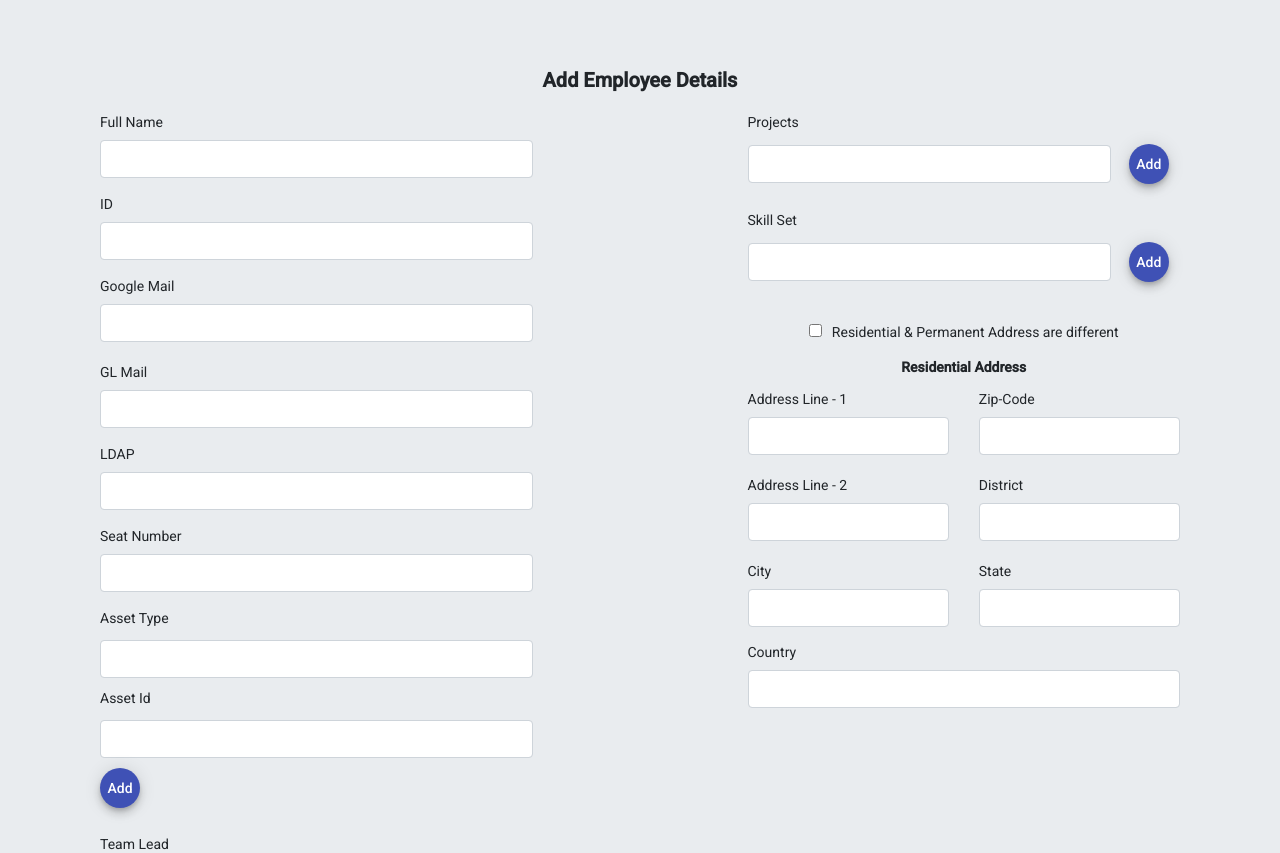
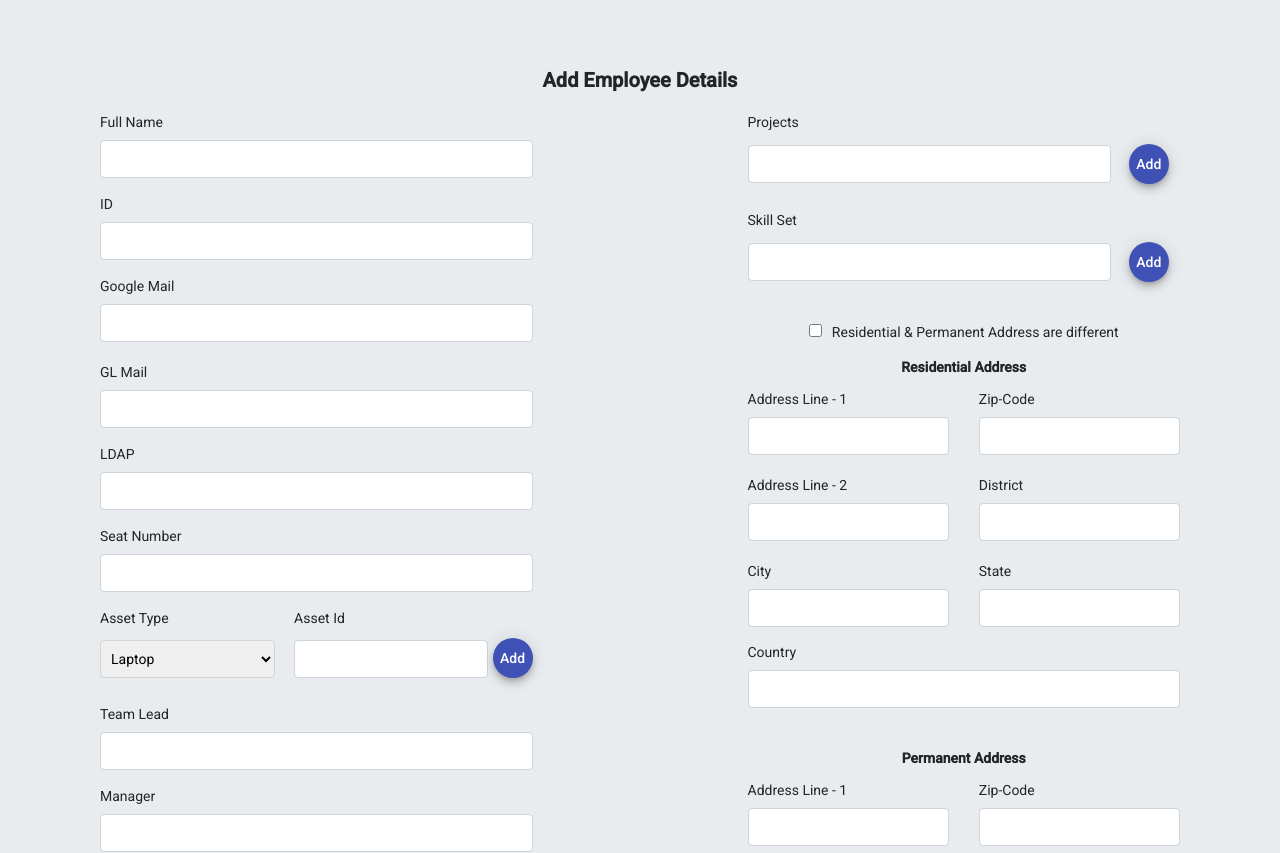
Before and after one commit to nadipalligupta/gloEmployee, an Angular app: page /addEmployee in a window 1280 px wide. Shown: the top 853 px of the page. Built offline with nearby package versions, Linux system fonts and the light colour scheme.

Commit message:
gloEmployee

```diff
--- a/src/app/add-employee/add-employee.component.css
+++ b/src/app/add-employee/add-employee.component.css
@@ -30,3 +30,16 @@
 .disableAddr{
     margin-left: 10px;
 }
+#selected{
+    width: 90%;
+    border-radius: 4px;
+    height: 38px;
+    border: 1px solid rgb(212, 212, 212);
+    padding-left: 6px;
+}
+#assetBtn{
+    margin-top: 30px;
+    margin-left: 1%;
+    margin-right: 0px !important;
+    margin-bottom: 0px;;
+}
--- a/src/app/add-employee/add-employee.component.html
+++ b/src/app/add-employee/add-employee.component.html
@@ -43,13 +43,30 @@
                     </div>
 
                     <!-- Assets -->
-                    <div class="form-group" formArrayName = "assets">
-                        <p>Asset Type</p>
-                        <input type="text" class="form-control assets" #assettype style="margin-bottom: 10px;">
+                    <div class="form-group" formArrayName = "assets" style="display: flex;">
+                        <div style="width: 45%;">
+
+                            <p>Asset Type</p>
+                            <!-- <mat-form-field>
+                                <mat-label>Asset Type</mat-label>
+                                <select matNativeControl id = "selected">
+                                  <option *ngFor = "let asset of assetItems">{{asset}}</option>
+                                </select>
+                              </mat-form-field> -->
+
+
+
+                        <select id = "selected">
+                            <option *ngFor = "let asset of assetItems">
+                                {{asset}}
+                            </option>
+                        </select>
+                        </div>
+                        <div style="width: 45%;">
                         <p>Asset Id</p>
                         <input type="text" class="form-control assets" #assetid style="margin-bottom: 10px;">
-
-                        <button (click)="addAssets(assettype, assetid)" mat-mini-fab color="primary" style="margin-right: 10px; margin-bottom: 10px;">Add</button>
+                        </div>
+                        <button (click)="addAssets(assetid)" mat-mini-fab color="primary" style="margin-right: 10px; margin-bottom: 10px;" id = "assetBtn" [disabled] = "assetData">Add</button>
                     </div>
 
                     <!-- Teamlead -->
--- a/src/app/add-employee/add-employee.component.ts
+++ b/src/app/add-employee/add-employee.component.ts
@@ -15,8 +15,10 @@ export class AddEmployeeComponent implements OnInit {
     removable = true;
     skills:any;
     project:any;
-    addressChange:boolean = false;
+    addressChange:boolean = true;
     assets:any;
+    assetData:boolean = false;
+    assetItems:any = ['Laptop', 'Desktop1', 'Desktop2'];
     bloods: any = ["A+", "B+", "O+", "AB+","A-", "B-", "O-", "AB-", "others"]
 
     constructor(private formBuilder: FormBuilder,  private _router: Router) { }
@@ -75,17 +77,25 @@ export class AddEmployeeComponent implements OnInit {
       return this.addEmpForm.get('assets') as FormArray;
     }
 
-    addAssets(id,type){
-      if(id['value'] && type['value'] !== ""){
+    addAssets(id){
+      var type = document.getElementById("selected");
+      console.log(type['value']);
+      if(id['value'] !== ""){
       this.assetArray.push(this.formBuilder.group({
         assetid: id['value'],
         assettype: type['value']
       }));
       console.log(this.assetArray.value);
+      this.assetItems = this.assetItems.filter(function(ele){
+        return (type['value'] != ele)
+      })
+      if(this.assetItems.length < 1){
+          this.assetData = true;
+      }
       id['value'] = "";
-      type['value'] = "";
       }
     }
+
 
     // adding skills
     addSkill(event, skill) {
@@ -152,6 +162,7 @@ export class AddEmployeeComponent implements OnInit {
       }
     }
 
+
     // convenience getter for easy access to form fields
     get f() { return this.addEmpForm.controls; }
 
@@ -166,7 +177,6 @@ export class AddEmployeeComponent implements OnInit {
 
         console.log(JSON.stringify(this.addEmpForm.value));
         this.addEmpForm.reset();
-
-
+        this.assetItems = ['Laptop', 'Desktop1', 'Desktop2'];
     }
 }
--- a/src/app/all-employee/all-employee.component.html
+++ b/src/app/all-employee/all-employee.component.html
@@ -9,7 +9,7 @@
 <button mat-raised-button color="primary" style="margin-left: 20px;" (click) = "addEmp($event)"><b>+</b> Employee</button>
 
 <div class="mat-elevation-z8">
-  <table mat-table [dataSource]="dataSource" matSort style="cursor: pointer;">
+  <table mat-table [dataSource]="dataSource" matSort style="cursor: pointer;" (scroll)="onTableScroll($event)">
 
     <!-- ID Column -->
     <ng-container matColumnDef="id">
--- a/src/app/all-employee/all-employee.component.ts
+++ b/src/app/all-employee/all-employee.component.ts
@@ -74,4 +74,7 @@ export class AllEmployeeComponent implements OnInit {
     this.value = '';
     this.dataSource = this.users;
   }
+  onTableScroll(eve){
+    console.log("khbasefjbejkfbjkb");
+  }
 }
```
